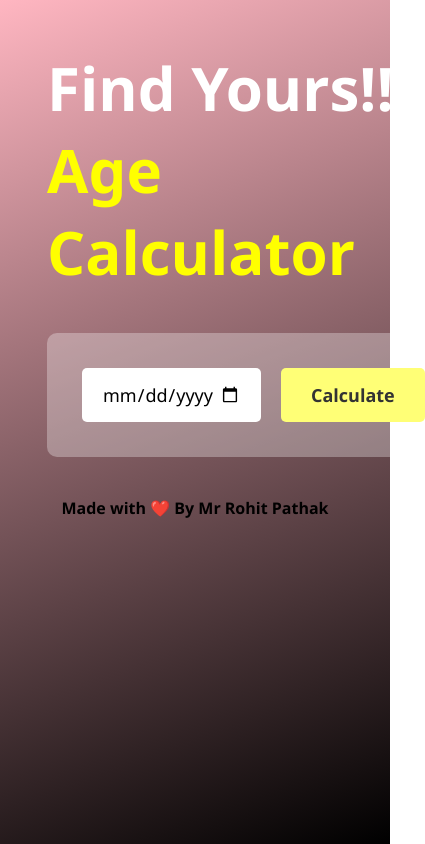
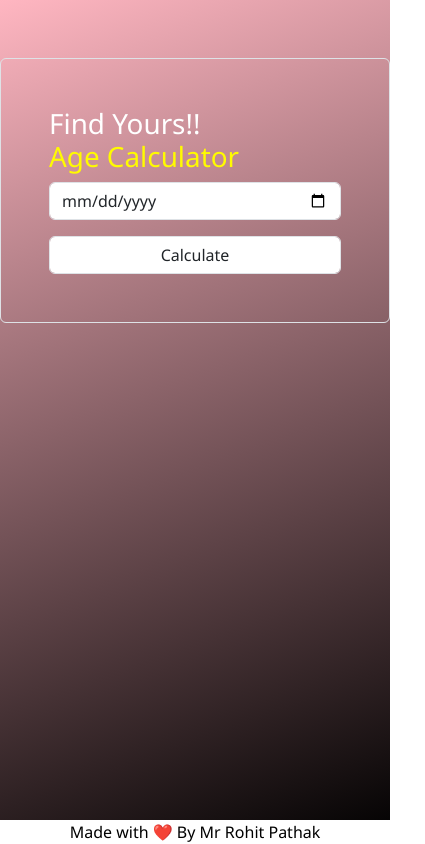
Before and after one commit to Rohit9870/age_calculator_js, a plain HTML site: page index.html in a window 390 px wide. Shown: the whole page, 425 px wide, since content can reach past the window. Drawn offline with nearby package versions, Linux system fonts and the light colour scheme.

Commit message:
now it is responsive

```diff
--- a/index.html
+++ b/index.html
@@ -5,19 +5,29 @@
             <meta charset="utf-8">
             <meta name="viewport" content="width=device-width, initial-scale=1.0">
             <link rel="stylesheet" type="text/css" href="style.css">
+            <link href="https://cdn.jsdelivr.net/npm/bootstrap@5.3.3/dist/css/bootstrap.min.css" rel="stylesheet" integrity="sha384-QWTKZyjpPEjISv5WaRU9OFeRpok6YctnYmDr5pNlyT2bRjXh0JMhjY6hW+ALEwIH" crossorigin="anonymous">
     </head>
     <body>
-<div class="container">
-        <div class="calculator">
-            <h1>Find Yours!! <br> <span>Age Calculator</span></h1>
-            <div class="input-box">
-                <input type="date" id="date">
-                <button onclick="calculateAge()">Calculate</button>
+        <div class="container-fluid bg_color">
+            <div class="row justify-content-center mt-5">
+               <div class="col-sm-4 border rounded h-50 p-5">
+                   <h1>Find Yours!! <br> <span style="color: rgb(255, 251, 0);">Age Calculator</span></h1>
+                   <div class="input-box mx-auto">
+                       <input class="form-control mb-3" type="date" id="date">
+                       <button class="form-control" onclick="calculateAge()">Calculate</button>
                    </div>
-            <p id="result"></p>
                </div>
-        <footer><center>Made with ❤️ By Mr Rohit Pathak</center></footer>
+
             </div>
+            <div class="row">
+                <p id="result" class="pt-2 text-center"></p>
+            </div>
+            <div class="row text-center">
+                <p class="fixed_pos mb-0">Made with ❤️ By Mr Rohit Pathak</p>
+            </div>
+        </div>
+
         <script type="text/javascript" src="script.js"></script>
+        <script src="https://cdn.jsdelivr.net/npm/bootstrap@5.3.3/dist/js/bootstrap.bundle.min.js" integrity="sha384-YvpcrYf0tY3lHB60NNkmXc5s9fDVZLESaAA55NDzOxhy9GkcIdslK1eN7N6jIeHz" crossorigin="anonymous"></script>
     </body>
 </html>
--- a/style.css
+++ b/style.css
@@ -5,81 +5,23 @@
     box-sizing: border-box;
 }
 
-.container{
-    width: 100%;
-    min-height: 100vh;
+
+.bg_color{
+/*    width: 100%;*/
     background: linear-gradient(160deg, lightpink, black);
     color: #fff;
     padding: 10px;
-}
-.calculator{
-    width: 100%;
-    max-width: 600px;
-    margin-left: 10%;
-    margin-top: 10%;
-}
-.calculator h1{
-    font-size: 60px;
-}
-.calculator h1 span{
-    color: yellow;
-}
-.input-box{
-    margin: 40px 0;
-    padding: 35px;
-    border-radius: 10px;
-    background: rgba(255,255,255,0.3);
-    display: flex;
-    align-items: center;
-}
-.input-box input{
-    position: relative;
-    flex: 1;
-    margin-right: 20px;
-    padding: 14px 20px;
-    border: 0;
-    outline: 0;
-    font-size: 18px;
-    border-radius: 5px;
-    cursor: pointer;
-}
-.input-box button{
-    background: #ffff76;
-    color: #333;
-    position: relative;
-    padding: 15px 30px;
-    border: 0;
-    outline: 0;
-    font-size: 18px;
-    font-weight: 600;
-    border-radius: 5px;
-    cursor: pointer;
-}
-.input-box button:hover{
-    background: rgb(9, 134, 9);
-    color: white;
-}
-.input-box input::-webkit-calender-picker-indicator{
-    top: 0;
-    left: 0;
-    right: 0;
-    bottom: 0;
-    width: auto;
-    position: absolute;
-    background-position: calc(100% - 10px);
-    background-size: 30px;
-    cursor: pointer;
+    min-height: 100vh;
 }
 
-#result{
-    font-size: 20px;
-    font-weight: 600;
-}
-#result span{
+
+h1 span{
     color: rgb(255, 251, 0);
 }
-footer{
-    margin-top: 20px;
-    color: rgb(0, 0, 0);
-    font-weight: 600;
+
+.fixed_pos{
+    position: absolute;
+    bottom: 0px;
+    background-color: white;
+    color: black;
 }
```
Lines whose indentation alone changed are shown as unchanged.
